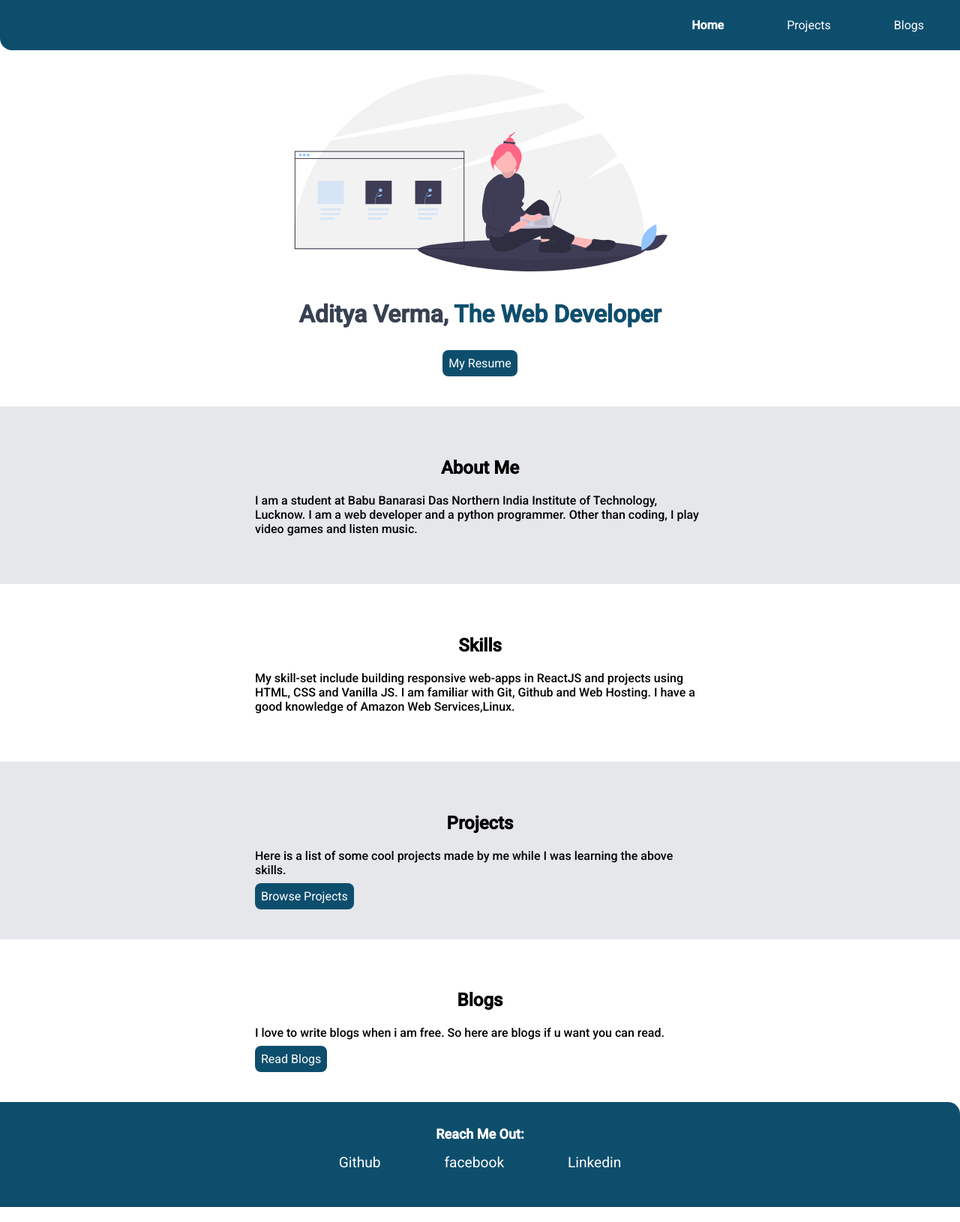
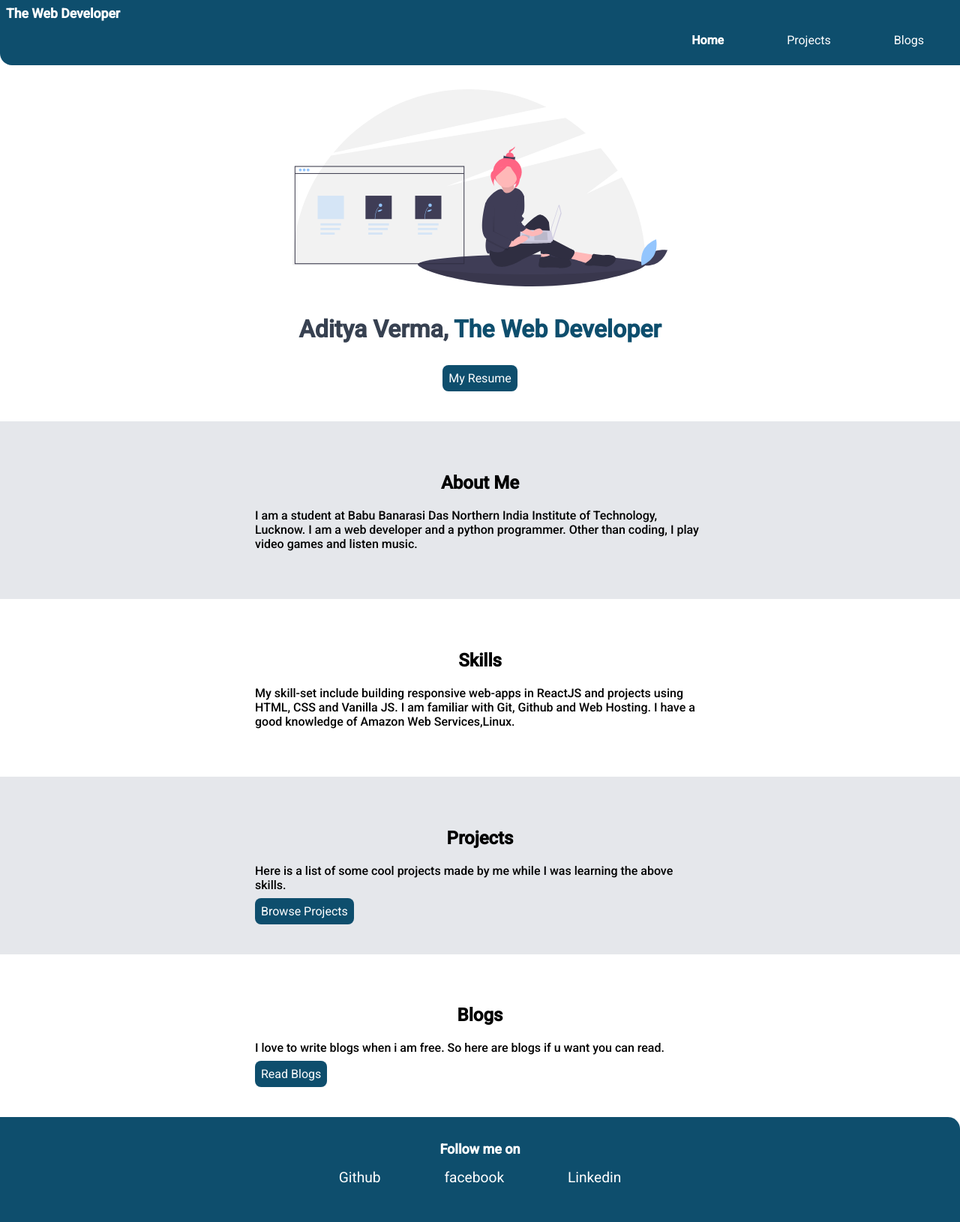
Before and after one commit to adityeah99/Lesson-3-HTML5, a plain HTML site: page index2.html in a window 1280 px wide. Shown: the whole page at 75% size. Drawn offline with Linux system fonts and the light colour scheme.

Commit message:
new changes

```diff
--- a/index2.html
+++ b/index2.html
@@ -11,7 +11,7 @@
 <body>
     <nav class="navigation container">
 
-        <div class="nav-brand"></div>
+        <div class="nav-brand">The Web Developer</div>
         <ul class="non-bullet nav-pills">
             <li class="list-item-inline">
                 <a class="links link-active" href="\">Home</a>
@@ -77,7 +77,7 @@
     </section>
 
     <footer class="footer">
-        <div class="footer-header">Reach Me Out:</div>
+        <div class="footer-header">Follow me on</div>
         <ul class="social-links non-bullet">
             <li class="list-item-inline">
                 <a class="links" href="https://github.com/adityeah99">
```
